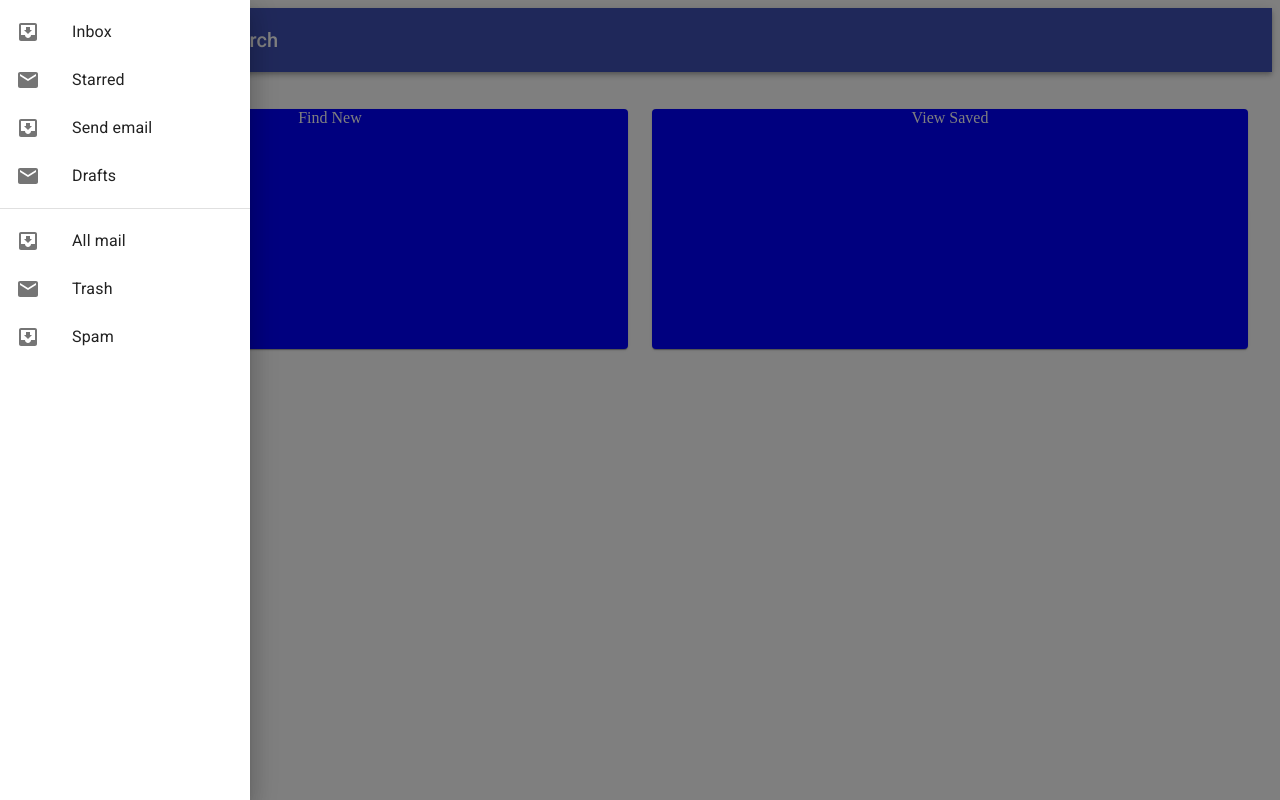
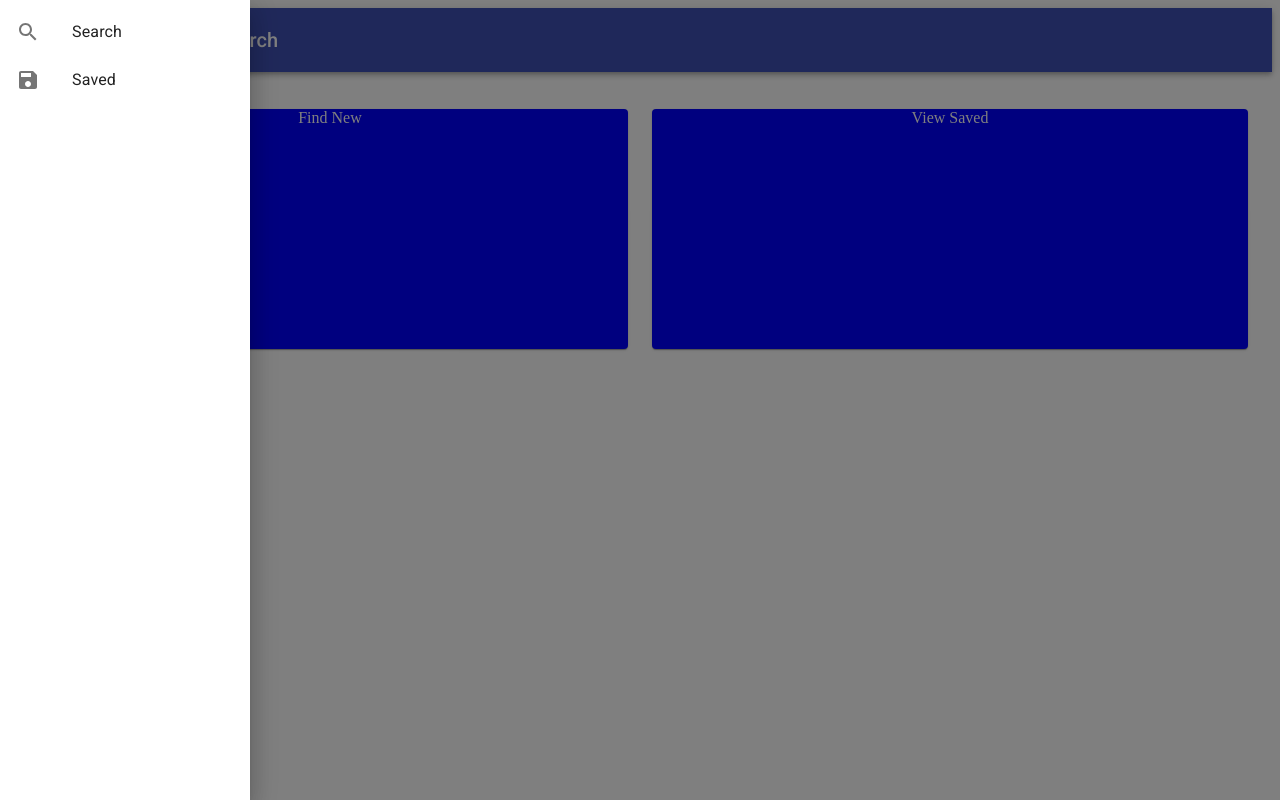
Before and after one commit to nathanaelhauser/google-book-search, a React (Create React App) app in the folder client/: page / in a window 1280 px wide. Both pictures are taken after a click on the button "OPEN DRAWER". Built offline with nearby package versions, Linux system fonts and the light colour scheme; the HTML template or start-up script is replaced by a standard one.

Commit message:
Fixed Drawer component

```diff
--- a/client/src/components/Drawer/Drawer.js
+++ b/client/src/components/Drawer/Drawer.js
@@ -3,12 +3,11 @@ import { makeStyles } from '@material-ui/core/styles'
 import SwipeableDrawer from '@material-ui/core/SwipeableDrawer'
 import Button from '@material-ui/core/Button'
 import List from '@material-ui/core/List'
-import Divider from '@material-ui/core/Divider'
 import ListItem from '@material-ui/core/ListItem'
 import ListItemIcon from '@material-ui/core/ListItemIcon'
 import ListItemText from '@material-ui/core/ListItemText'
-import InboxIcon from '@material-ui/icons/MoveToInbox'
-import MailIcon from '@material-ui/icons/Mail'
+import SearchIcon from '@material-ui/icons/Search'
+import SaveIcon from '@material-ui/icons/Save'
 
 const useStyles = makeStyles({
   list: {
@@ -26,49 +25,42 @@ const Drawer = () => {
     isOpen: false
   })
 
-  const toggleDrawer = (side, open) => event => {
+  const toggleDrawer = (open) => event => {
     if (event && event.type === 'keydown' && (event.key === 'Tab' || event.key === 'Shift')) {
       return;
     }
     setDrawerState({ ...drawerState, isOpen: open })
   }
 
-  const sideList = side => (
+  const sideList = () => (
     <div
       className={classes.list}
       role="presentation"
-      onClick={toggleDrawer(side, false)}
-      onKeyDown={toggleDrawer(side, false)}
+      onClick={toggleDrawer(false)}
+      onKeyDown={toggleDrawer(false)}
     >
       <List>
-        {['Inbox', 'Starred', 'Send email', 'Drafts'].map((text, index) => (
-          <ListItem button key={text}>
-            <ListItemIcon>{index % 2 === 0 ? <InboxIcon /> : <MailIcon />}</ListItemIcon>
-            <ListItemText primary={text} />
-          </ListItem>
-        ))}
-      </List>
-      <Divider />
-      <List>
-        {['All mail', 'Trash', 'Spam'].map((text, index) => (
-          <ListItem button key={text}>
-            <ListItemIcon>{index % 2 === 0 ? <InboxIcon /> : <MailIcon />}</ListItemIcon>
-            <ListItemText primary={text} />
-          </ListItem>
-        ))}
+        <ListItem button key={'Search'}>
+          <ListItemIcon><SearchIcon /></ListItemIcon>
+          <ListItemText primary={'Search'} />
+        </ListItem>
+        <ListItem button key={'Saved'}>
+          <ListItemIcon><SaveIcon /></ListItemIcon>
+          <ListItemText primary={'Saved'} />
+        </ListItem>
       </List>
     </div>
   )
 
   return (
     <div>
-      <Button onClick={toggleDrawer('isOpen',true)}>Open Drawer</Button>
+      <Button onClick={toggleDrawer(true)}>Open Drawer</Button>
       <SwipeableDrawer
         open={drawerState.isOpen}
         onClose={toggleDrawer(false)}
         onOpen={toggleDrawer(true)}
       >
-        {sideList('isOpen')}
+        {sideList()}
       </SwipeableDrawer>
     </div>
   )
```
